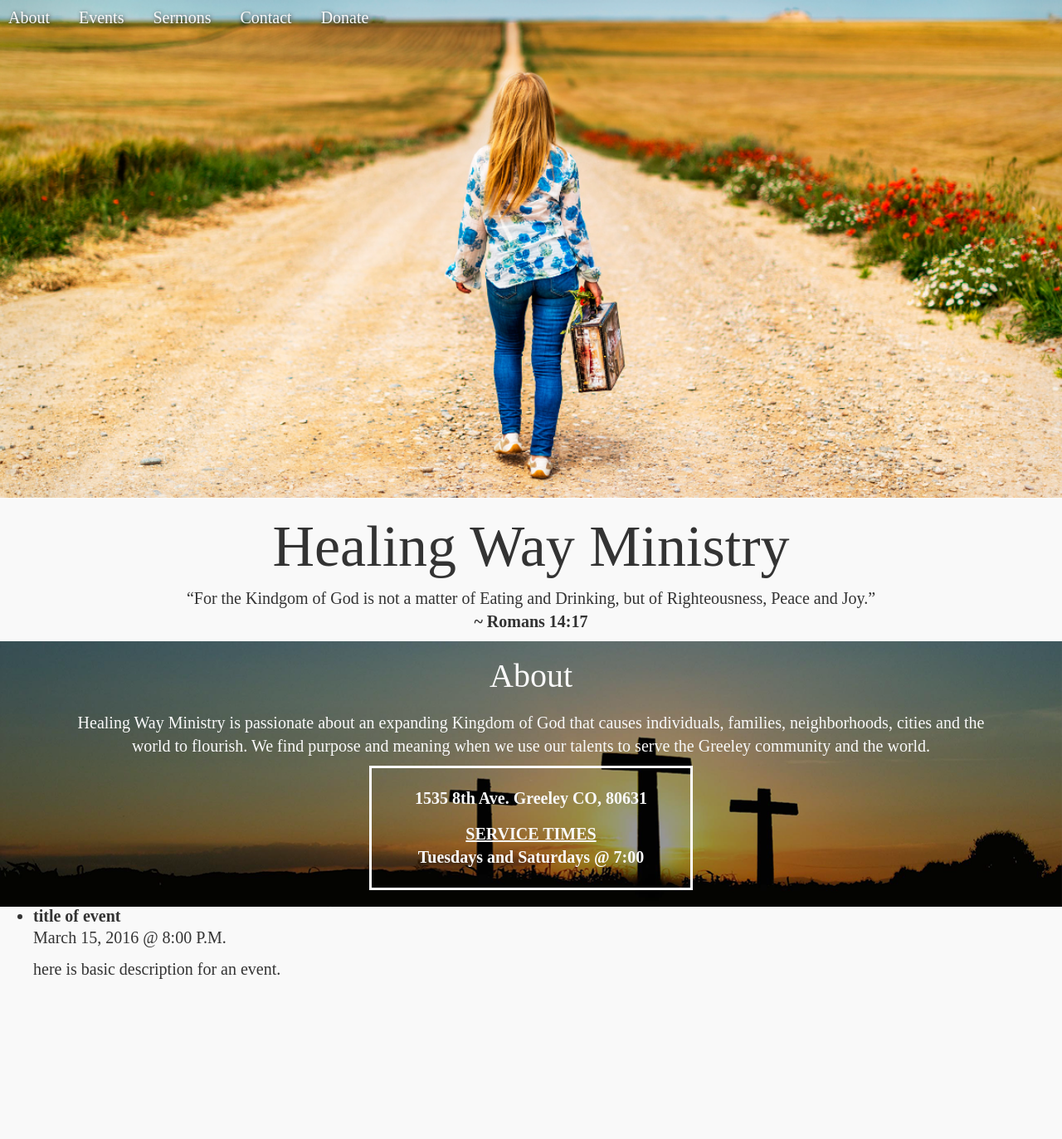
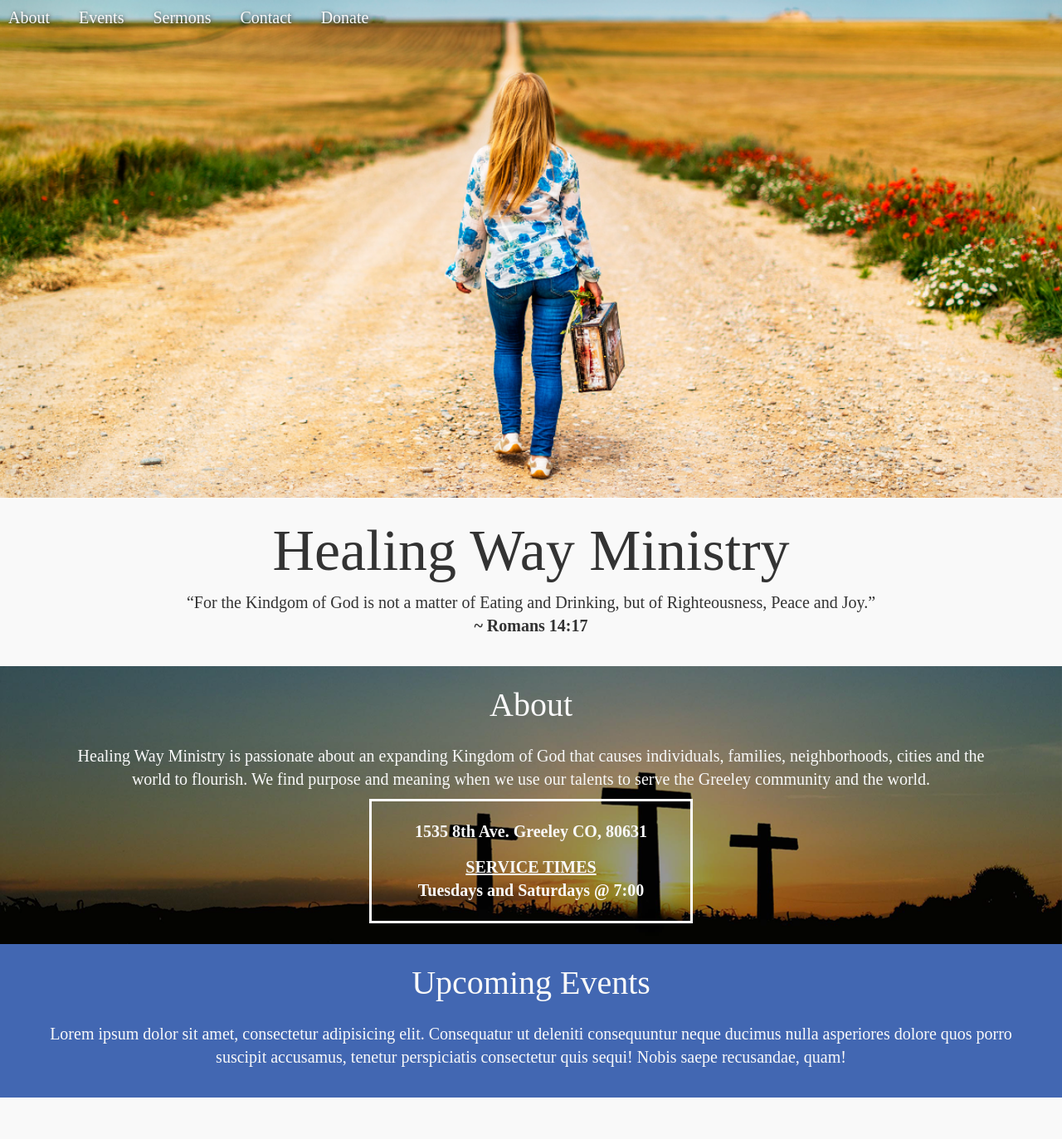
Before and after one commit to JWizerd/healing_way_ministry, a Jekyll site: the page built from index.html, in a window 1280 px wide. Shown: the whole page at 83% size. Built offline with Jekyll 4.4.1, drawn with Linux system fonts in a browser that asks for light colours; nearby versions of some CDN libraries; some web fonts are replaced; before the commit the page ends 1192 px from its top, so only the background shows below that.

Commit message:
events section styled still needs google calendar plugin, added h3 typography responsive

```diff
--- a/_includes/events.html
+++ b/_includes/events.html
@@ -1,9 +1,8 @@
-<ul>
-{% for event in site.data.events %}
-  <li>
-    <strong>{{ event.title }}</strong>
-    <p>{{ event.date }}</p>
-    <p>{{ event.description }}</p>
-  </li>
-{% endfor %}
-</ul>
+<section class="events">
+  <article class="container">
+    <div class="row">
+      <h2>Upcoming Events</h2>
+      <p>Lorem ipsum dolor sit amet, consectetur adipisicing elit. Consequatur ut deleniti consequuntur neque ducimus nulla asperiores dolore quos porro suscipit accusamus, tenetur perspiciatis consectetur quis sequi! Nobis saepe recusandae, quam!</p>
+    </div>
+  </article>
+</section>
--- a/assets/css/main.scss
+++ b/assets/css/main.scss
@@ -28,15 +28,29 @@ GENERAL: default styles, typography and reusable css classes
 $cloudy: #f9f9f9;
 $rosey: #c71a00;
 $smokey: #3e3e3e;
+$sky: #4267b2;
 
 body {
   font: 400 20px "Droid Serif", serif;
   background-color: $cloudy;
 }
 
+section {
+  padding: 25px 0;
+}
+
+h1, h2, h3 {
+  margin-top: 0;
+}
+
 h2 {
   font-size: 2em;
-  padding-bottom: 10px;
+  margin-bottom: 25px;
+}
+
+h3 {
+  font-size: 1.5em;
+  margin-bottom: 25px;
 }
 
 strong {
@@ -83,6 +97,7 @@ a:visited, a:focus {
   -moz-text-shadow: 1px 1px 5px #333;
   text-shadow: 1px 1px 5px #333;
 }
+
 /* ====================
 HEADER
 ==================== */
@@ -151,13 +166,19 @@ ABOUT
 .general-info {
   padding: 25px;
   border: 3px solid #fff;
-  margin-bottom: 20px;
 }
 
 
 /* ====================
-EVENTS: upcoming events. IMPORTANT! read bootstrap docs about .row and .col css classes https://getbootstrap.com/css/#grid to understand structuring of this section. Failure to do so will break the layout!
+EVENTS
 ==================== */
+
+.events {
+  background-color: $sky;
+  color: $cloudy;
+  text-align: center;
+}
+
 
 /* ====================
 SERMONS
@@ -195,6 +216,9 @@ MEDIA QUERIES
   h2 {
     font-size: 1.5em;
   }
+  h3 {
+    font-size: 1.2em;
+  }
 }
 
 @media screen and (max-width: 500px) {
@@ -207,6 +231,10 @@ MEDIA QUERIES
   h2 {
     font-size: 1.2em;
   }
+
+  h3 {
+    font-size: .9em;
+  }
   p {
     font-size: .7em;
   }
```
Also changed, not shown: 2 other files.
